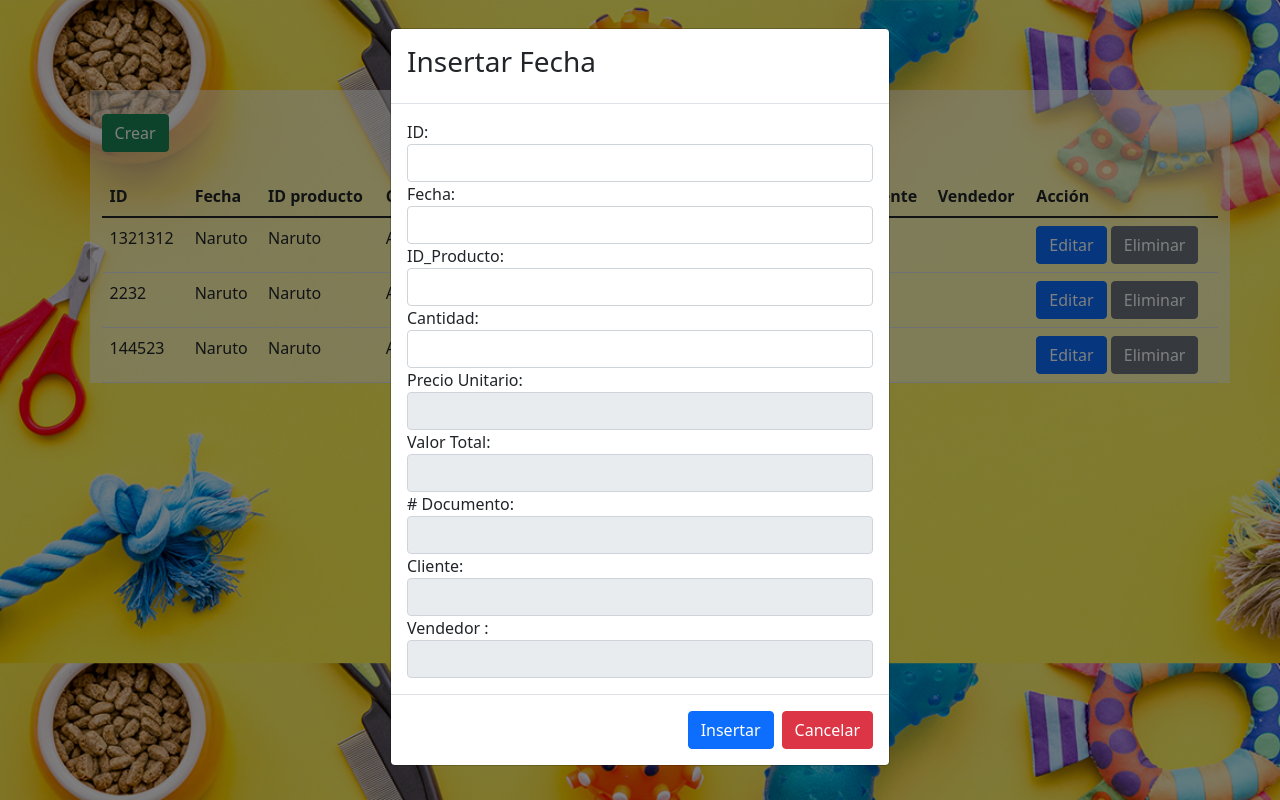
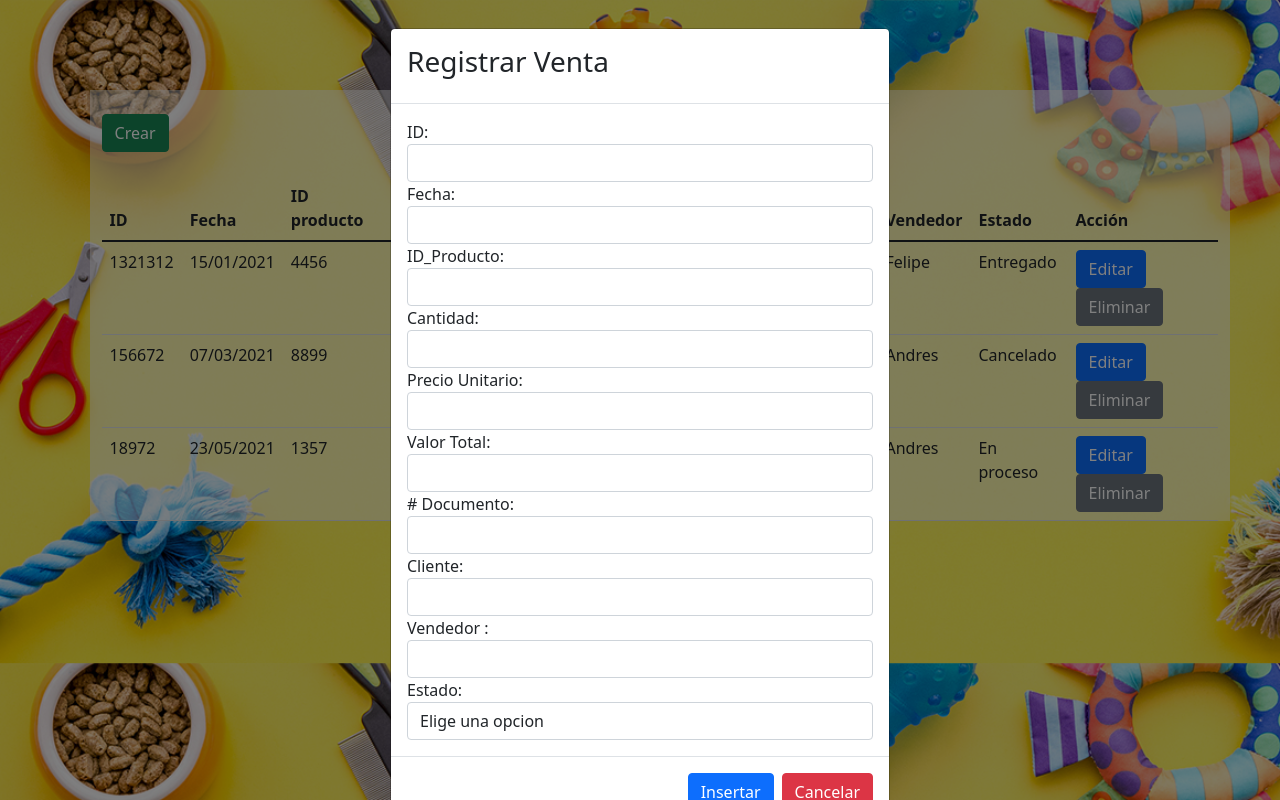
Before and after one commit to juliandcarvajal/Equipo-Argonautas, a React (Create React App) app: page /GestorVentas in a window 1280 px wide. Both pictures are taken after a click on the button "Crear". Built offline with nearby package versions, Linux system fonts and the light colour scheme.

Commit message:
cambios pagina gestion ventas

```diff
--- a/src/pages/gestorVentas.jsx
+++ b/src/pages/gestorVentas.jsx
@@ -14,9 +14,10 @@ import {
 } from "reactstrap";
 
 const data = [
-  { ID: 1321312, Fecha: "Naruto", ID_Producto: "Naruto", Cantidad:"A",Precio_Unitario:"",Valor_Total:"",N_Documento:"",Cliente:"",Vendedor:""},
-  { ID: 2232, Fecha: "Naruto", ID_Producto: "Naruto", Cantidad:"A",Precio_Unitario:"",Valor_Total:"",N_Documento:"",Cliente:"",Vendedor:""},
-  { ID: 144523, Fecha: "Naruto", ID_Producto: "Naruto", Cantidad:"A",Precio_Unitario:"",Valor_Total:"",N_Documento:"",Cliente:"",Vendedor:""},
+  { ID: 1321312, Fecha: "15/01/2021", ID_Producto: "4456", Cantidad:"2",Precio_Unitario:"$2.000",Valor_Total:"$4.000",N_Documento:"11247980",Cliente:"Larry",Vendedor:"Felipe",Estado:" Entregado"},
+  { ID: 156672, Fecha: "07/03/2021", ID_Producto: "8899", Cantidad:"1",Precio_Unitario:"$5.000",Valor_Total:"$5.000",N_Documento:"11457534",Cliente:"Angelica",Vendedor:"Andres",Estado:" Cancelado"},
+  { ID: 18972, Fecha: "23/05/2021", ID_Producto: "1357", Cantidad:"1",Precio_Unitario:"$30.000",Valor_Total:"$30.000",N_Documento:"5678834",Cliente:"Julio",Vendedor:"Andres",Estado:" En proceso"},
+
  ];
 
 class Ap extends React.Component {
@@ -34,6 +35,7 @@ class Ap extends React.Component {
       N_Documento:"",
       Cliente:"",
       Vendedor:"",
+      Estado:"",
     },
   };
 
@@ -72,6 +74,7 @@ class Ap extends React.Component {
         arreglo[contador].N_Documento = dato.N_Documento;
         arreglo[contador].Cliente = dato.Cliente;
         arreglo[contador].Vendedor = dato.Vendedor;
+        arreglo[contador].Estado = dato.Estado;
       }
       contador++;
     });
@@ -131,6 +134,7 @@ class Ap extends React.Component {
                 <th> # Documento</th>
                 <th>Cliente</th>
                 <th>Vendedor</th>
+                <th>Estado</th>
                 <th>Acción</th>
               </tr>
             </thead>
@@ -147,6 +151,7 @@ class Ap extends React.Component {
                   <td>{dato.N_Documento}</td>
                   <td>{dato.Cliente}</td>
                   <td>{dato.Vendedor}</td>
+                   <td>{dato.Estado}</td>
                   <td>
                     <Button
                       color="primary"
@@ -213,12 +218,13 @@ class Ap extends React.Component {
               <label>
                 Cantidad:
               </label>
-              <select  className="form-control" name="Cantidad" value={this.state.form.Cantidad} onChange={this.handleChange}>
-               <option selected value="0">Elige una opcion</option>
-               <option>Disponible</option>
-                <option>No Disponible</option>
+              <input
+              className="form-control"
+                name="Cantidad"
+                type="text"
+                onChange={this.handleChange}
+                value={this.state.form.Cantidad} />
 
-              </select>
             </FormGroup>
 
 
@@ -229,8 +235,8 @@ class Ap extends React.Component {
 
               <input
                 className="form-control"
-                readOnly
-                name="ID"
+
+                name="Precio_Unitario"
                 type="text"
                 onChange={this.handleChange}
                 value={this.state.form.Precio_Unitario}
@@ -245,8 +251,7 @@ class Ap extends React.Component {
 
               <input
                 className="form-control"
-                readOnly
-                name="ID"
+                name="Valor_Total"
                 type="text"
                 onChange={this.handleChange}
                 value={this.state.form.Valor_Total}
@@ -255,13 +260,12 @@ class Ap extends React.Component {
 
             <FormGroup>
               <label>
-               # Documento:
+               #Documento:
               </label>
 
               <input
                 className="form-control"
-                readOnly
-                name="ID"
+                name="Documento"
                 type="text"
                 onChange={this.handleChange}
                 value={this.state.form.N_Documento}
@@ -275,8 +279,8 @@ class Ap extends React.Component {
 
               <input
                 className="form-control"
-                readOnly
-                name="ID"
+
+                name="Cliente"
                 type="text"
                 onChange={this.handleChange}
                 value={this.state.form.Cliente}
@@ -290,12 +294,25 @@ class Ap extends React.Component {
 
               <input
                 className="form-control"
-                readOnly
-                name="ID"
+
+                name="Vendedor"
                 type="text"
                 onChange={this.handleChange}
                 value={this.state.form.Vendedor}
               />
+            </FormGroup>
+
+            <FormGroup>
+              <label>
+                Estado:
+              </label>
+              <select  className="form-control" name="Estado" value={this.state.form.Estado} onChange={this.handleChange}>
+               <option selected value="0">Elige una opcion</option>
+               <option>En proceso</option>
+                <option>Cancelado</option>
+                <option>Entregado</option>
+
+              </select>
             </FormGroup>
 
 
@@ -320,12 +337,12 @@ class Ap extends React.Component {
 
 
 
-        <Modal isOpen={this.state.modalInsertar}>
+        <Modal isOpen={this.state.modalInsertar} >
           <ModalHeader>
-           <div><h3>Insertar Fecha</h3></div>
+           <div><h3>Registrar Venta</h3></div>
           </ModalHeader>
 
-          <ModalBody>
+          <ModalBody  >
             <FormGroup>
               <label>
                 ID:
@@ -382,8 +399,8 @@ class Ap extends React.Component {
 
               <input
                 className="form-control"
-                readOnly
-                name="ID"
+
+                name="Precio_Unitario"
                 type="text"
                 onChange={this.handleChange}
 
@@ -398,8 +415,8 @@ class Ap extends React.Component {
 
               <input
                 className="form-control"
-                readOnly
-                name="ID"
+
+                name="Valor_Total"
                 type="text"
                 onChange={this.handleChange}
 
@@ -413,8 +430,8 @@ class Ap extends React.Component {
 
               <input
                 className="form-control"
-                readOnly
-                name="ID"
+
+                name="Documento"
                 type="text"
                 onChange={this.handleChange}
 
@@ -428,8 +445,8 @@ class Ap extends React.Component {
 
               <input
                 className="form-control"
-                readOnly
-                name="ID"
+
+                name="Cliente"
                 type="text"
                 onChange={this.handleChange}
 
@@ -443,14 +460,26 @@ class Ap extends React.Component {
 
               <input
                 className="form-control"
-                readOnly
-                name="ID"
+
+                name="Vendedor"
                 type="text"
                 onChange={this.handleChange}
 
               />
             </FormGroup>
 
+            <FormGroup>
+              <label>
+                Estado:
+              </label>
+              <select  className="form-control" name="Estado" value={this.state.form.Estado} onChange={this.handleChange}>
+               <option selected value="0">Elige una opcion</option>
+               <option>En proceso</option>
+                <option>Cancelado</option>
+                <option>Entregado</option>
+
+              </select>
+            </FormGroup>
 
           </ModalBody>
 
```
Also changed, not shown: src/pages/Inicio.jsx (line endings or trailing spaces).
